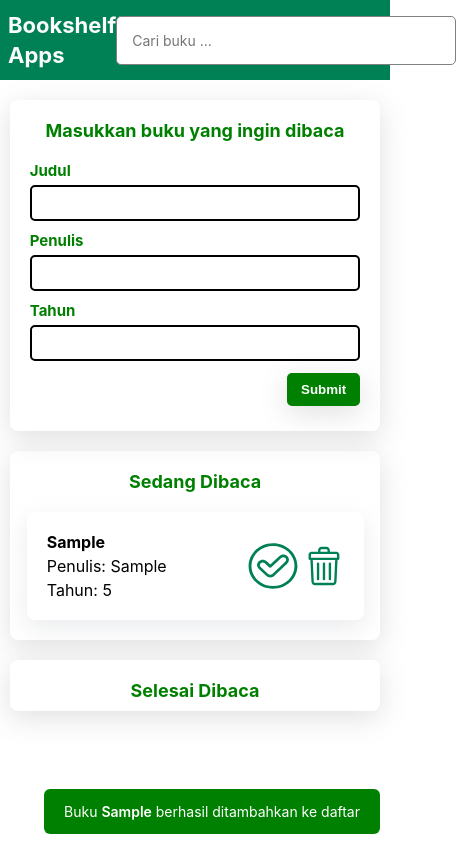
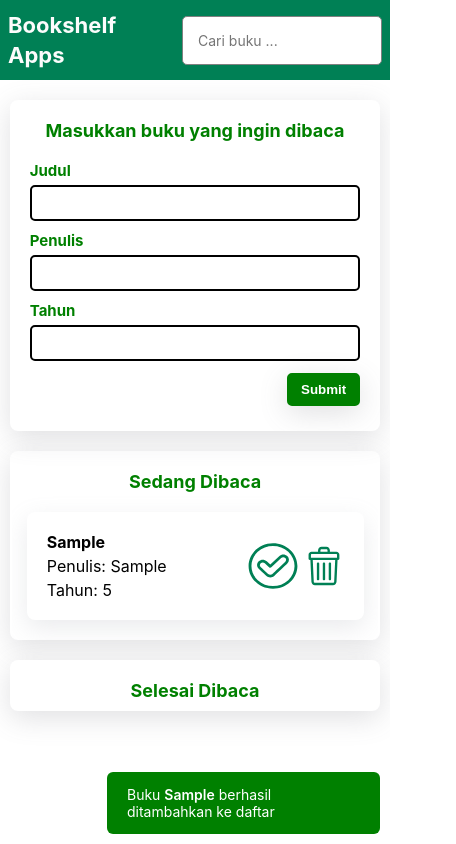
Before and after one commit to shidqirifat/BookShelf, a plain HTML site: page index.html in a window 390 px wide. Both pictures are taken after typing "Sample", "Sample", "5" into the empty fields and a click on the button "Submit". Shown: the whole page, 456 px wide, since content can reach past the window. Drawn offline with Linux system fonts and the light colour scheme.

Commit message:
feat: responsive display

```diff
--- a/css/style.css
+++ b/css/style.css
@@ -236,7 +236,9 @@ input:focus {
     top: 50%;
     left: 50%;
     width: max-content;
+    max-width: 92%;
     height: max-content;
+    text-align: center;
     padding: 30px 40px;
     border-radius: 8px;
     transform: translateX(-50%);
@@ -326,9 +328,19 @@ input:focus {
     color: white;
 }
 
-@media screen and (max-width: 420px) {
+@media screen and (max-width: 620px) {
     .content-container {
         width: 95%;
+    }
+
+    .header-container {
+        display: flex;
+        align-items: center;
+        gap: 12px;
+    }
+
+    .header-container input {
+        width: 200px;
     }
 
     .header-container h1 {
@@ -350,4 +362,8 @@ input:focus {
     .item h3 {
         font-size: 16px;
     }
+
+    #feedback-action {
+        width: 70%;
+    }
 }
```
